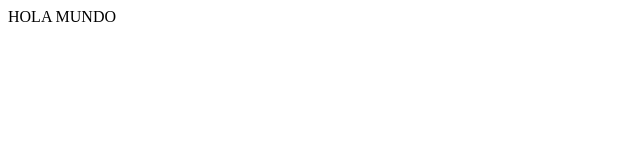
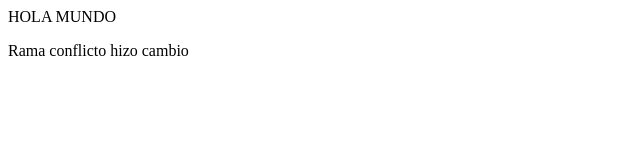
Before and after one commit to Tatidl/gitcom23025, a plain HTML site: page index.html in a window 1280 px wide. Shown: the whole page, without its empty margins (0-640 px from the left). Drawn offline with Linux system fonts and the light colour scheme.

Commit message:
Rama conflicto hizo un cacambio

```diff
--- a/index.html
+++ b/index.html
@@ -1 +1,2 @@
 <P>HOLA MUNDO</P>
+<p>Rama conflicto hizo cambio</p>
```
